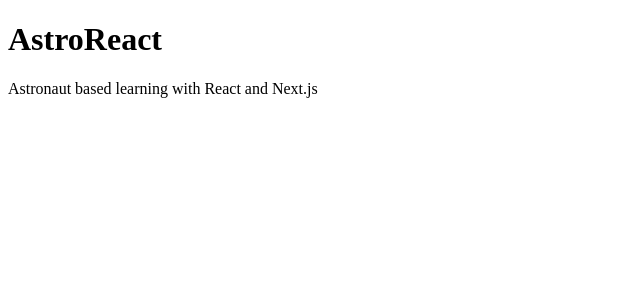
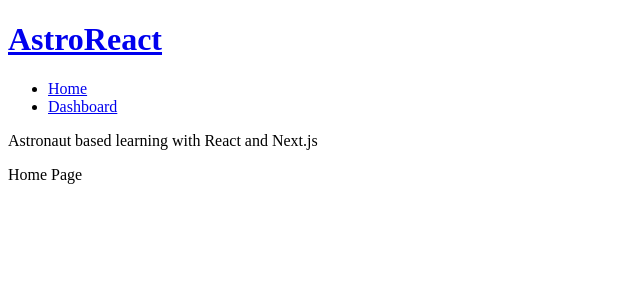
Before and after one commit to jrupslauskas/AstroReact, a Next.js app: page / in a window 1280 px wide. Shown: the top 300 px of the page, without its empty margins (0-640 px from the left). Built offline with nearby package versions, Linux system fonts and the light colour scheme.

Commit message:
Add universal header component

```diff
--- a/src/app/dashboard/page.tsx
+++ b/src/app/dashboard/page.tsx
@@ -6,7 +6,6 @@
 
   return (
     <main>
-      <h1>AstroReact</h1>
       <p>Number of astronauts in space: {data.number}</p>
       <FilterableAstronautList astronauts={data.people} />
     </main>
--- a/src/app/layout.tsx
+++ b/src/app/layout.tsx
@@ -1,3 +1,6 @@
+import Header from '@/components/Header'
+import { ReactNode } from 'react';
+
 export default function RootLayout({
   children,
 }: {
@@ -5,7 +8,10 @@
 }) {
   return (
     <html lang="en">
-      <body>{children}</body>
+      <body>
+        <Header />
+        {children}
+      </body>
     </html>
   )
 }
--- a/src/app/page.tsx
+++ b/src/app/page.tsx
@@ -1,8 +1,8 @@
 export default function Home() {
   return (
     <main>
-      <h1>AstroReact</h1>
       <p>Astronaut based learning with React and Next.js</p>
+      <p>Home Page</p>
     </main>
   )
 }
--- /dev/null
+++ b/src/components/Header.tsx
@@ -0,0 +1,18 @@
+import Link from 'next/link';
+
+export default function Header() {
+  return (
+      <header>
+
+        <Link href="/">
+            <h1>AstroReact</h1>
+        </Link>
+        <nav>
+            <ul>
+                <li><Link href="/">Home</Link></li>
+                <li><Link href="/dashboard">Dashboard</Link></li>
+            </ul>
+        </nav>
+      </header>
+  )
+}
```
Also changed, not shown: 1 other file (tests, documents, lock files or other folders).
